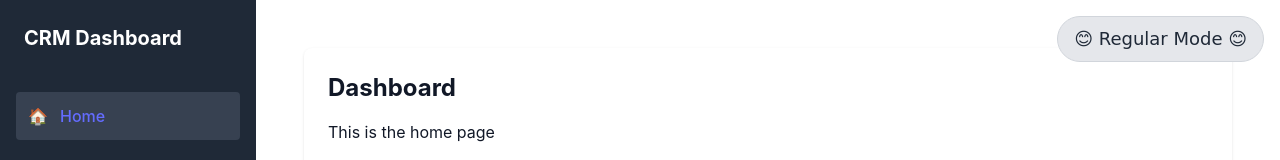
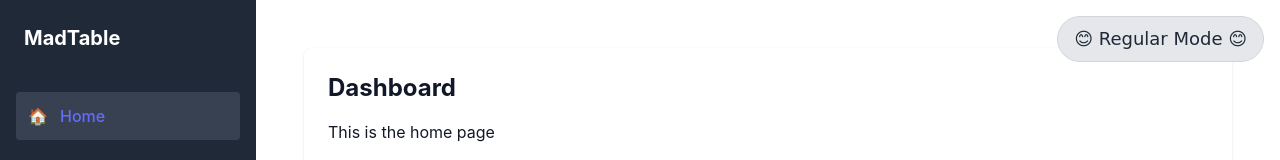
Before and after one commit to rt96-hub/project2-crm, a React (Vite) app in the folder frontend/: page /dashboard in a window 1280 px wide. Shown: the top 160 px of the page. Built offline with nearby package versions, Linux system fonts and the light colour scheme; no server answers.

Commit message:
fix sidebar title

```diff
--- a/frontend/src/components/Sidebar.tsx
+++ b/frontend/src/components/Sidebar.tsx
@@ -28,7 +28,7 @@ export function Sidebar() {
         'text-xl font-bold'
       }`}>
         <span className={isPowerMode ? 'inline-block' : ''}>
-          {isPowerMode ? '🤡 MadTable 🎭' : 'CRM Dashboard'}
+          {isPowerMode ? '🤡 MadTable 🎭' : 'MadTable'}
         </span>
       </div>
       <nav className="flex-grow">
```
